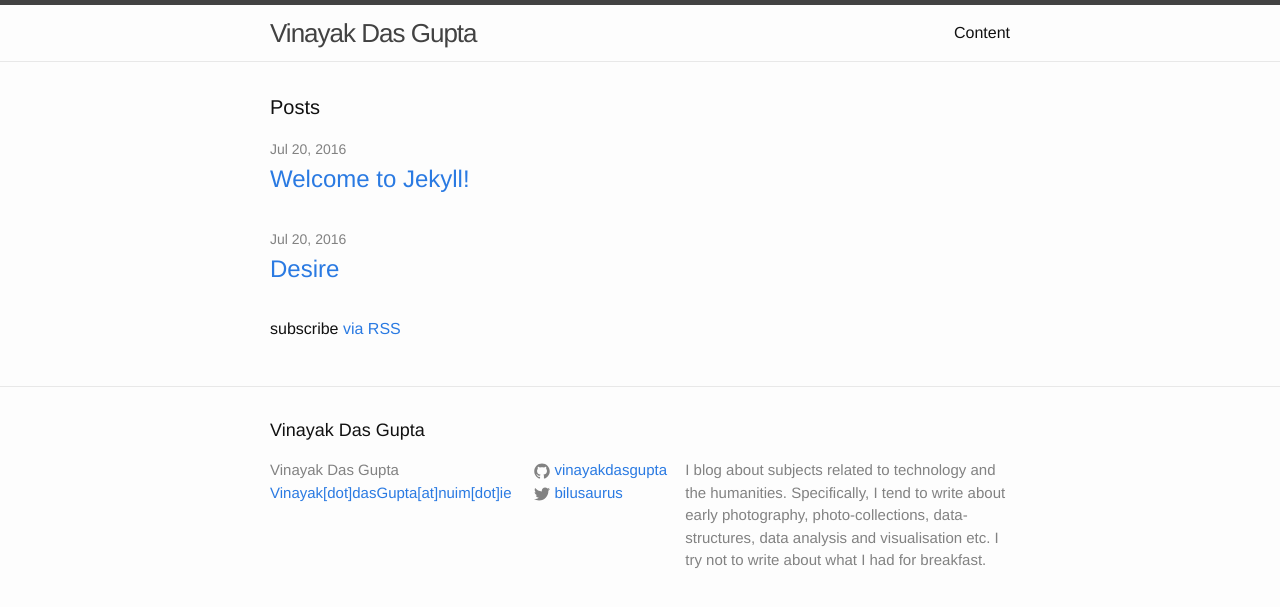
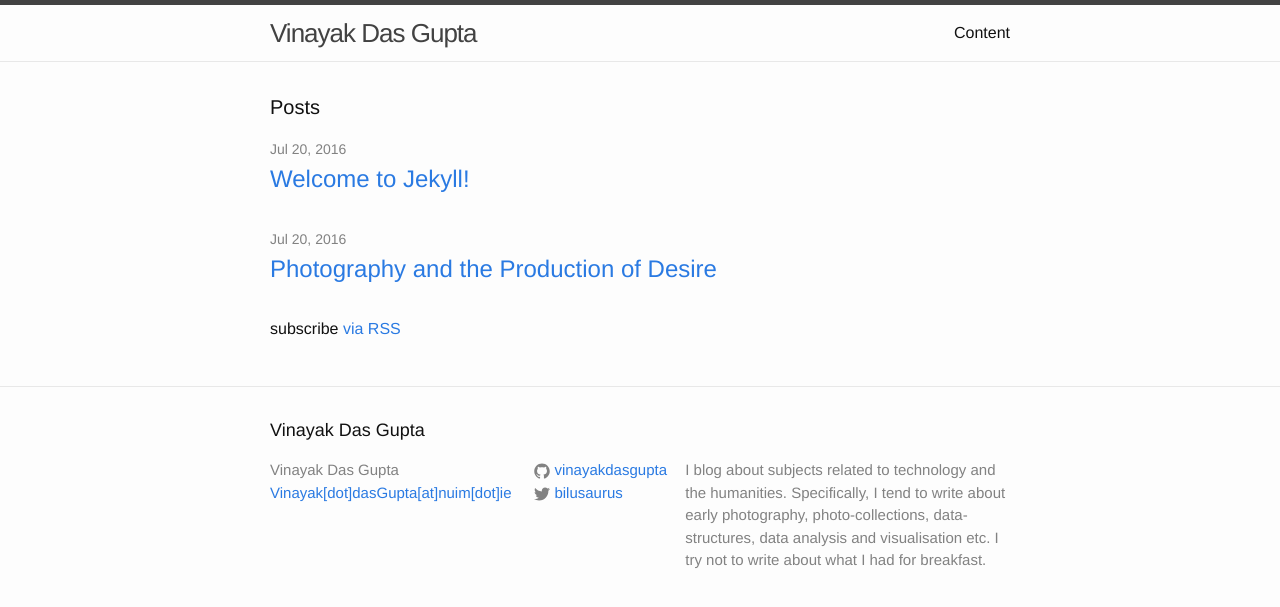
Before and after one commit to vinayakdasgupta/vinayakdasgupta.github.io, a Jekyll site: the page built from index.html, in a window 1280 px wide. Shown: the top 607 px of the page. Built offline with Jekyll 4.4.1, drawn with Linux system fonts in a browser that asks for light colours.

Commit message:
blog updated

```diff
--- a/_posts/2016-07-20-desire.md
+++ b/_posts/2016-07-20-desire.md
@@ -1,3 +1,10 @@
+---
+layout: post
+title:  "Photography and the Production of Desire"
+date:   2016-07-20 11:06:02 +0100
+categories: jekyll update
+---
+
 (I wrote this a few years ago, and was reminded of it recently. No one can resist a photo of the Campanile!)
 
 
```
